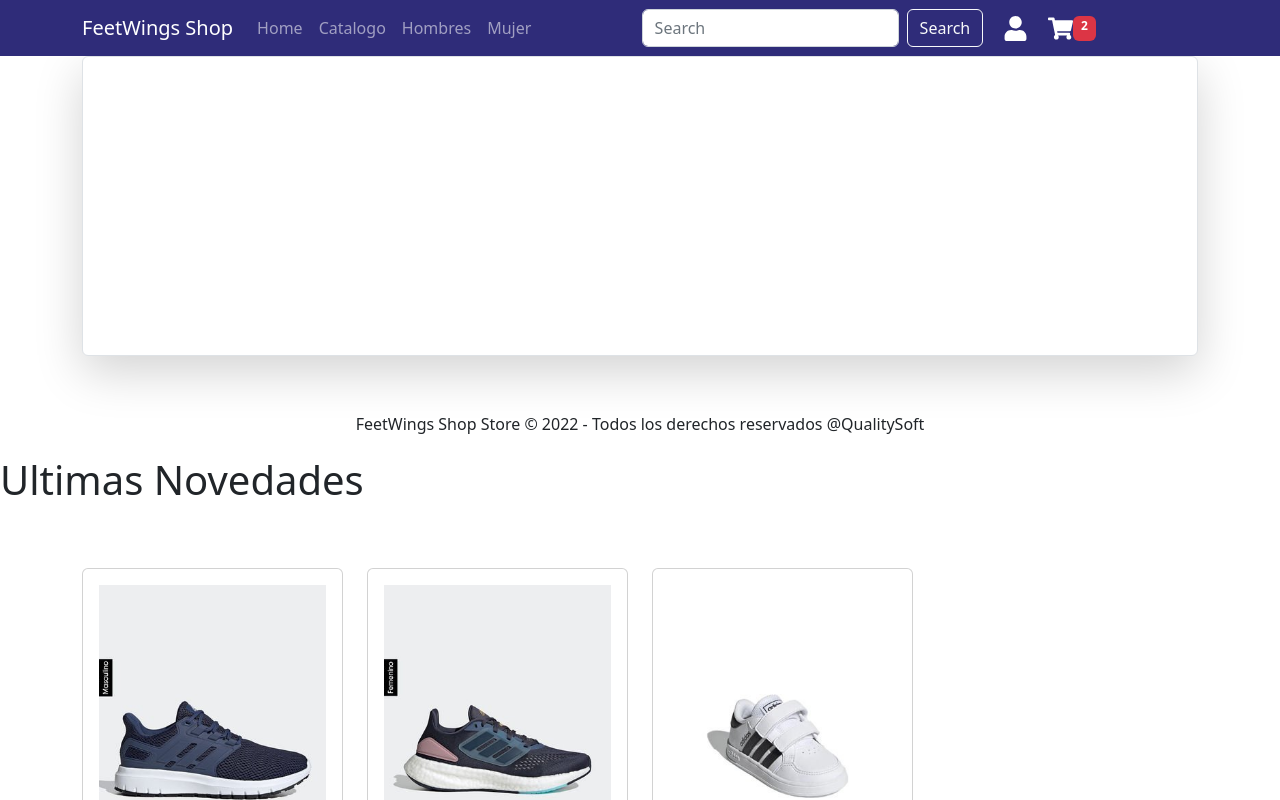
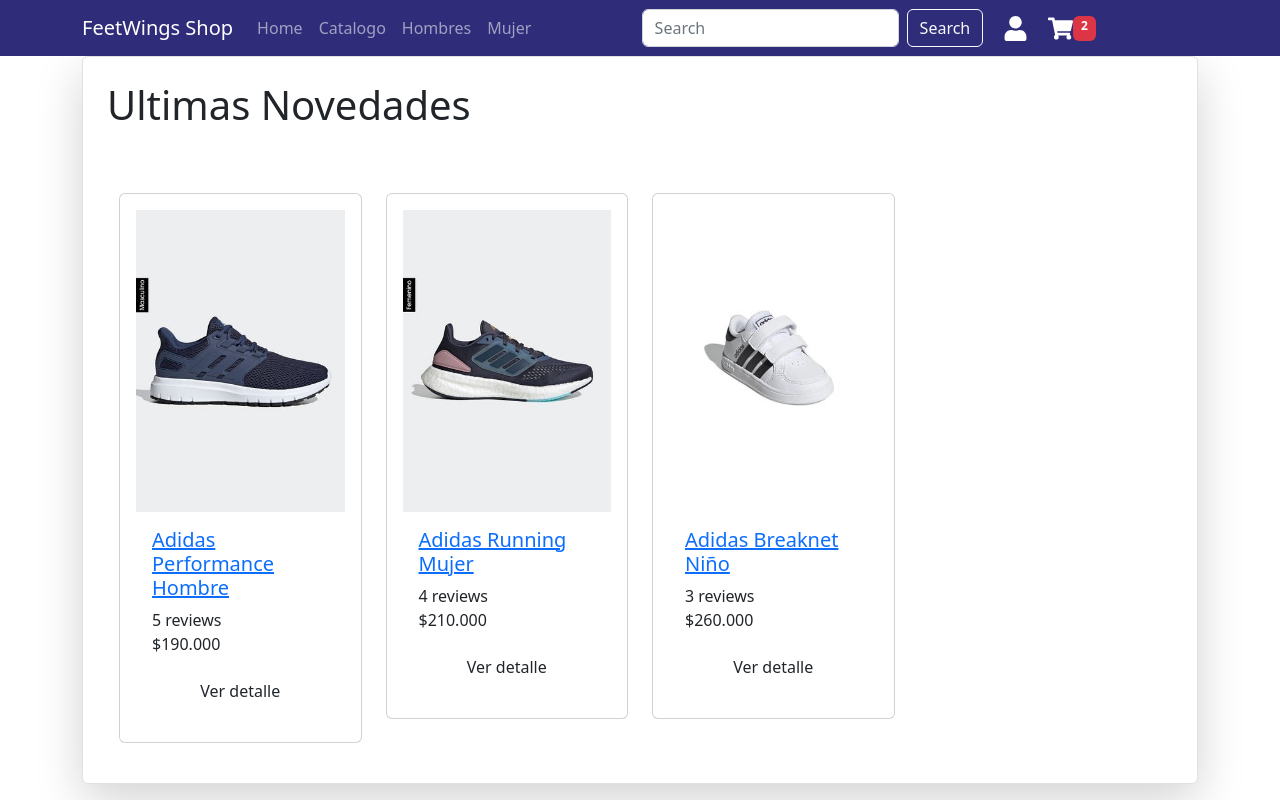
Before and after one commit to euler206/Qualitysoft-Feetwingsshop, a React (Create React App) app in the folder front/: page /Hombre in a window 1280 px wide. Shown: the top 800 px of the page. Built offline with nearby package versions, Linux system fonts and the light colour scheme.

Commit message:
Novedades centrar inicio

```diff
--- a/front/src/App.js
+++ b/front/src/App.js
@@ -5,8 +5,8 @@
 import Container from "react-bootstrap/Container";
 import Inicio from "./pages/Inicio";
 import NavbarComponent from "./components/NavbarComponent";
+import Hombre from "./components/Hombre";
 import { Footer } from "./components/Footer";
-import { Novedades } from "./components/Novedades";
 
 function App() {
   return (
@@ -16,12 +16,12 @@
       <Container className="fondo border py-4 px-4 shadow-lg p-3 mb-5 bg-white rounded">
         <Routes>
           <Route exact path="/" element={<Inicio />} />
+          <Route exact path="/Hombre" element={<Hombre />} />
 
         </Routes>
       </Container>
     </Container>
     <Footer/>
-    <Novedades/>
   </Router>
   );
 }
--- /dev/null
+++ b/front/src/components/Hombre.js
@@ -0,0 +1,73 @@
+import React, { Fragment } from 'react'
+
+export const Hombre = () => {
+  return (
+    <Fragment>
+        <h1 id="encabezado_productos"> Ultimas Novedades </h1>
+
+        <section id="productos" className='container mt-5'>
+            <div className='row'>
+                {/*Producto 1*/}
+                <div className='col-sm-12 col-md-6 col-lg-3 my-3'>
+                    <div className='card p-3 rounded'>
+                        <img src="./images/adidas-h5678.jpg" alt='adidas-h5678'></img>
+                        <div className='card-body d-flex flex-column'>
+                            <h5 id='titulo_producto'><a href='http://localhost:3000'>Adidas Performance Hombre</a></h5>
+                            <div className='rating mt-auto'>
+                                <div className='rating-outert'>
+                                    <div className='raiting-inner'></div>
+                                </div>
+                                <span id='No_ede_opiniones'> 5 reviews</span>
+                            </div>
+                            <p className='card-text'>$190.000</p><a href='http://localhost:3000' id="ver_producto" className='btn btn-block'>
+                                Ver detalle
+                            </a>
+                        </div>
+                    </div>
+                </div>
+
+                {/*Producto 2*/}
+                <div className='col-sm-12 col-md-6 col-lg-3 my-3'>
+                    <div className='card p-3 rounded'>
+                        <img src="./images/adidas-m9654.jpg" alt='adidas-m9654'></img>
+                        <div className='card-body d-flex flex-column'>
+                            <h5 id='titulo_producto'><a href='http://localhost:3000'>Adidas Running Mujer</a></h5>
+                            <div className='rating mt-auto'>
+                                <div className='rating-outert'>
+                                    <div className='raiting-inner'></div>
+                                </div>
+                                <span id='No_ede_opiniones'> 4 reviews</span>
+                            </div>
+                            <p className='card-text'>$210.000</p><a href='http://localhost:3000' id="ver_producto" className='btn btn-block'>
+                                Ver detalle
+                            </a>
+                        </div>
+                    </div>
+                </div>
+                {/*Producto 2*/}
+                <div className='col-sm-12 col-md-6 col-lg-3 my-3'>
+                    <div className='card p-3 rounded'>
+                        <img src="./images/adidas-n7659.jpg" alt='adidas-n7659'></img>
+                        <div className='card-body d-flex flex-column'>
+                            <h5 id='titulo_producto'><a href='http://localhost:3000'>Adidas Breaknet Niño</a></h5>
+                            <div className='rating mt-auto'>
+                                <div className='rating-outert'>
+                                    <div className='raiting-inner'></div>
+                                </div>
+                                <span id='No_ede_opiniones'> 3 reviews</span>
+                            </div>
+                            <p className='card-text'>$260.000</p><a href='http://localhost:3000' id="ver_producto" className='btn btn-block'>
+                                Ver detalle
+                            </a>
+                        </div>
+                    </div>
+                </div>
+            </div>
+
+
+        </section>
+
+    </Fragment>
+  )
+}
+export default Hombre
--- a/front/src/pages/Inicio.js
+++ b/front/src/pages/Inicio.js
@@ -1,12 +1,14 @@
 import React from 'react'
 import BannerOfertas from '../components/BannerOfertas'
+import Novedades from '../components/Novedades'
 
 
 
 function Inicio() {
   return (
-    <div className='d-flex justify-content-center'>
+    <div className='text-center'>
       <BannerOfertas/>
+      <Novedades/>
     </div>
   )
 }
```
